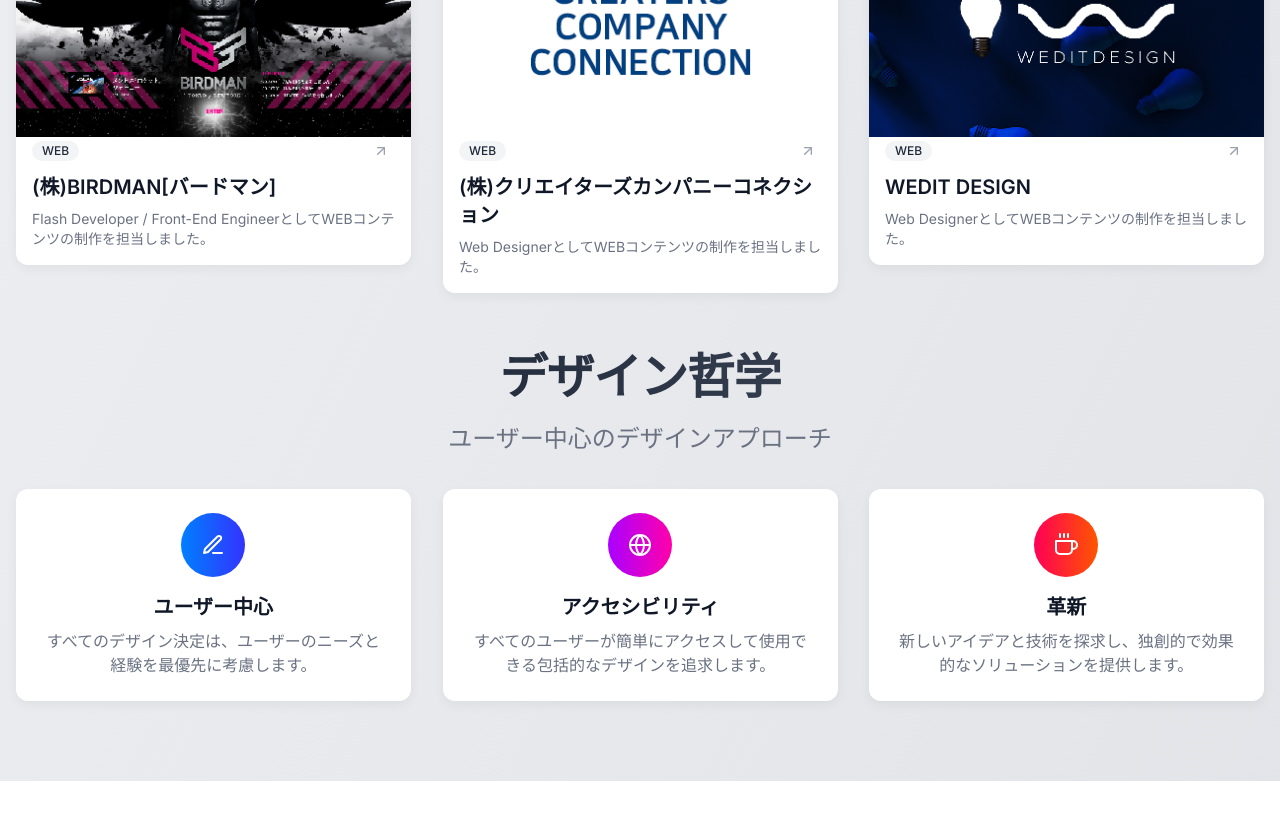
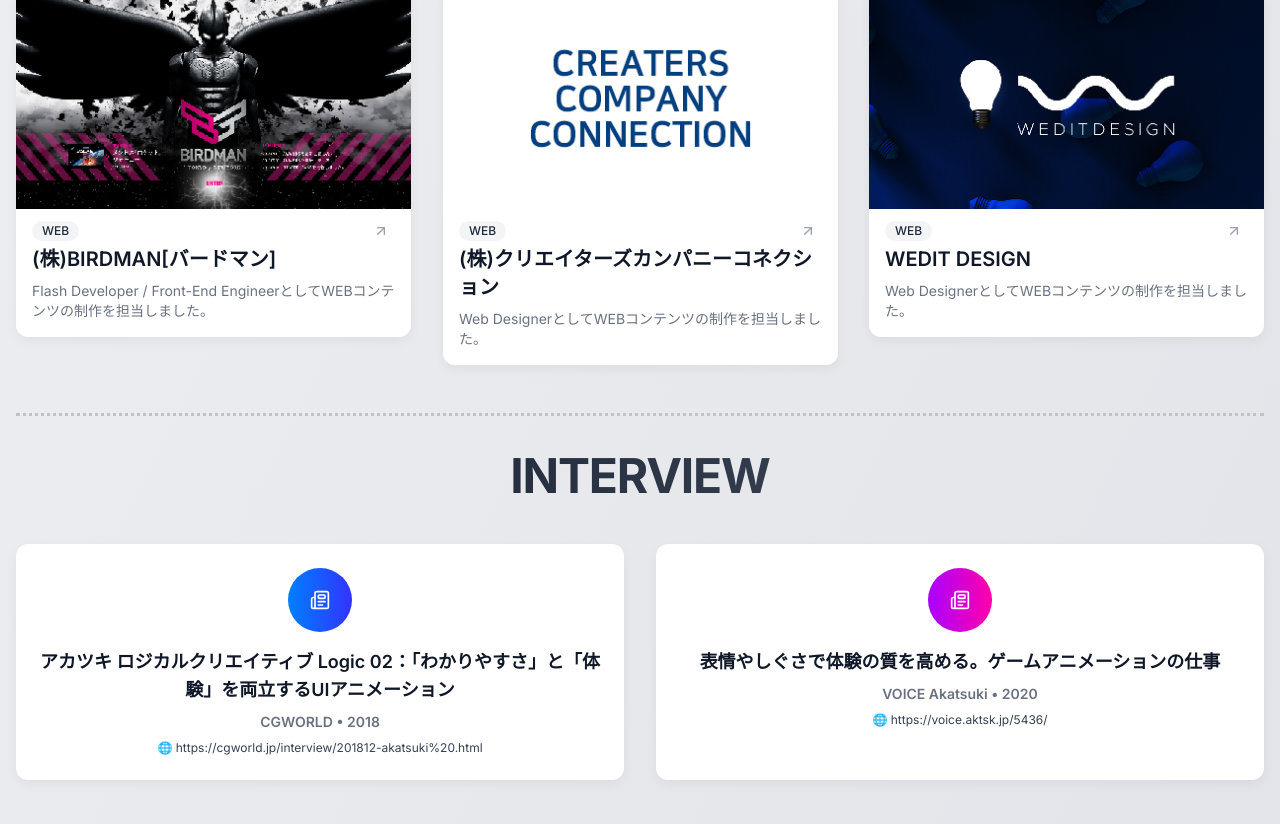
Before and after one commit to theflasia/portfolio-2025, a Next.js app: page /portfolio in a window 1280 px wide. Shown: the part 1760-2584 px from the top of the page. Before the commit the page ends 2541 px from the top, so only its background shows below. Built offline with nearby package versions, Linux system fonts and the light colour scheme.

Commit message:
Update Pages

```diff
--- a/app/portfolio/page.jsx
+++ b/app/portfolio/page.jsx
@@ -15,6 +15,7 @@
 import { PageTransition, Stagger, StaggerItem, ScrollRevealMotion } from "@/components/animations"
 import OptimizedImage from "@/components/optimized-image"
 import { useBreakpoint } from "@/hooks/use-media-query"
+import { Briefcase, GraduationCap, Award, Heart, Code, Palette, Smartphone, Monitor, Figma, Newspaper } from "lucide-react"
 
 // 포트폴리오 데이터 (실제로는 API에서 가져올 수 있습니다)
 const portfolioItems = [
@@ -104,6 +105,26 @@
   },
 ]
 
+// 인터뷰
+const interviews = [
+  {
+    title: "アカツキ ロジカルクリエイティブ Logic 02：「わかりやすさ」と「体験」を両立するUIアニメーション",
+    organization: "CGWORLD",
+    year: "2018",
+    description: "UIアニメーションに関するインタビュー記事です。",
+    url: "https://cgworld.jp/interview/201812-akatsuki%20.html",
+    icon: <Newspaper className="h-5 w-5" />,
+  },
+  {
+    title: "表情やしぐさで体験の質を高める。ゲームアニメーションの仕事",
+    organization: "VOICE Akatsuki",
+    year: "2020",
+    description: "UIアニメーションに関するインタビュー記事です。",
+    url: "https://voice.aktsk.jp/5436/",
+    icon: <Newspaper className="h-5 w-5" />,
+  },
+]
+
 export default function PortfolioPage() {
   const router = useRouter()
   const [selectedCategory, setSelectedCategory] = useState("全て")
@@ -184,7 +205,7 @@
           <div id="portfolio-section">
             <ScrollRevealMotion>
               <div className="mb-8 text-center">
-                {/* <h2
+                <h2
                   className={`title-responsive font-bold tracking-tight ${
                     isDark
                       ? "bg-gradient-to-r from-gray-100 to-gray-400 bg-clip-text text-transparent"
@@ -192,7 +213,7 @@
                   }`}
                 >
                   {t("portfolio.worksCollection")}
-                </h2> */}
+                </h2>
                 <p className={`mt-4 text-responsive ${isDark ? "text-gray-400" : "text-gray-500"}`}>
                   {t("portfolio.description")}
                 </p>
@@ -265,8 +286,8 @@
                           </Button>
                         </div>
                       </div>
-                      <div className="p-4 pt-0">
-                        <div className="mb-2 flex items-center justify-between">
+                      <div className="p-4 pt-2">
+                        <div className="mb-0 flex items-center justify-between">
                           <span
                             className={`inline-block rounded-full px-2.5 py-0.5 text-xs font-medium ${
                               isDark ? "bg-gray-700 text-gray-200" : "bg-gray-100 text-gray-800"
@@ -315,8 +336,10 @@
             </ParallaxHero>
           </div> */}
 
-          {/* 디자인 철학 섹션 */}
-          <div className="my-12">
+          <hr className="mt-12" style={{ borderTop: `3px dotted #c1c2c3` }}></hr>
+
+          {/* 인터뷰 섹션 */}
+          <div className="mt-6 my-4">
             <ScrollRevealMotion>
               <div className="mb-8 text-center">
                 <h2
@@ -326,123 +349,36 @@
                       : "bg-gradient-to-r from-gray-900 to-gray-600 bg-clip-text text-transparent"
                   }`}
                 >
-                  {t("portfolio.designPhilosophy")}
+                  {t("portfolio.interviewTitle")}
                 </h2>
-                <p className={`mt-2 text-responsive ${isDark ? "text-gray-400" : "text-gray-500"}`}>
-                  {t("portfolio.designApproach")}
-                </p>
               </div>
             </ScrollRevealMotion>
 
-            <Stagger>
-              <div className="grid grid-cols-1 gap-8 md:grid-cols-3">
+            <ScrollRevealMotion>
+              <div className="grid grid-cols-1 gap-8 md:grid-cols-2">
+                {interviews.map((interview, index) => (
                 <StaggerItem>
-                  <InteractiveCard
+                  <InteractiveCard key={index}
                     className={`h-full p-6 ${isDark ? "bg-card" : "bg-white"} hover-lift`}
                     enhanced={true}
                   >
                     <div className="flex flex-col items-center text-center">
                       <div
                         className={`mb-4 flex h-16 w-16 items-center justify-center rounded-full text-white ${
-                          isDark ? "bg-gradient-primary" : "bg-gradient-primary"
+                          index % 2 == 0 ? "bg-gradient-primary" : "bg-gradient-secondary"
                         }`}
                       >
-                        <svg
-                          xmlns="http://www.w3.org/2000/svg"
-                          width="24"
-                          height="24"
-                          viewBox="0 0 24 24"
-                          fill="none"
-                          stroke="currentColor"
-                          strokeWidth="2"
-                          strokeLinecap="round"
-                          strokeLinejoin="round"
-                        >
-                          <path d="M12 20h9"></path>
-                          <path d="M16.5 3.5a2.121 2.121 0 0 1 3 3L7 19l-4 1 1-4L16.5 3.5z"></path>
-                        </svg>
+                        <Newspaper className="h-5 w-5" />
                       </div>
-                      <h3 className={`mb-2 text-xl font-semibold ${isDark ? "text-white" : "text-gray-900"}`}>
-                        {t("portfolio.userCentric")}
-                      </h3>
-                      <p className={isDark ? "text-gray-400" : "text-gray-500"}>{t("portfolio.userCentricDesc")}</p>
+                      <h3 className={`mb-2 text-lg font-semibold ${isDark ? "text-white" : "text-gray-900"}`}><a href={interview.url} target="_blank">{interview.title}</a></h3>
+                      <p className={`text-sm font-semibold ${isDark ? "text-gray-400" : "text-gray-500"}`}>{interview.organization} • {interview.year}</p>
+                      <p className="mt-2 text-xs text-gray-700 dark:text-gray-300">🌐 <a href={interview.url} target="_blank">{interview.url}</a></p>
                     </div>
                   </InteractiveCard>
                 </StaggerItem>
-
-                <StaggerItem>
-                  <InteractiveCard
-                    className={`h-full p-6 ${isDark ? "bg-card" : "bg-white"} hover-lift`}
-                    enhanced={true}
-                  >
-                    <div className="flex flex-col items-center text-center">
-                      <div
-                        className={`mb-4 flex h-16 w-16 items-center justify-center rounded-full text-white ${
-                          isDark ? "bg-gradient-secondary" : "bg-gradient-secondary"
-                        }`}
-                      >
-                        <svg
-                          xmlns="http://www.w3.org/2000/svg"
-                          width="24"
-                          height="24"
-                          viewBox="0 0 24 24"
-                          fill="none"
-                          stroke="currentColor"
-                          strokeWidth="2"
-                          strokeLinecap="round"
-                          strokeLinejoin="round"
-                        >
-                          <circle cx="12" cy="12" r="10"></circle>
-                          <line x1="2" y1="12" x2="22" y2="12"></line>
-                          <path d="M12 2a15.3 15.3 0 0 1 4 10 15.3 15.3 0 0 1-4 10 15.3 15.3 0 0 1-4-10 15.3 15.3 0 0 1 4-10z"></path>
-                        </svg>
-                      </div>
-                      <h3 className={`mb-2 text-xl font-semibold ${isDark ? "text-white" : "text-gray-900"}`}>
-                        {t("portfolio.accessibility")}
-                      </h3>
-                      <p className={isDark ? "text-gray-400" : "text-gray-500"}>{t("portfolio.accessibilityDesc")}</p>
-                    </div>
-                  </InteractiveCard>
-                </StaggerItem>
-
-                <StaggerItem>
-                  <InteractiveCard
-                    className={`h-full p-6 ${isDark ? "bg-card" : "bg-white"} hover-lift`}
-                    enhanced={true}
-                  >
-                    <div className="flex flex-col items-center text-center">
-                      <div
-                        className={`mb-4 flex h-16 w-16 items-center justify-center rounded-full text-white ${
-                          isDark ? "bg-gradient-accent" : "bg-gradient-accent"
-                        }`}
-                      >
-                        <svg
-                          xmlns="http://www.w3.org/2000/svg"
-                          width="24"
-                          height="24"
-                          viewBox="0 0 24 24"
-                          fill="none"
-                          stroke="currentColor"
-                          strokeWidth="2"
-                          strokeLinecap="round"
-                          strokeLinejoin="round"
-                        >
-                          <path d="M18 8h1a4 4 0 0 1 0 8h-1"></path>
-                          <path d="M2 8h16v9a4 4 0 0 1-4 4H6a4 4 0 0 1-4-4V8z"></path>
-                          <line x1="6" y1="1" x2="6" y2="4"></line>
-                          <line x1="10" y1="1" x2="10" y2="4"></line>
-                          <line x1="14" y1="1" x2="14" y2="4"></line>
-                        </svg>
-                      </div>
-                      <h3 className={`mb-2 text-xl font-semibold ${isDark ? "text-white" : "text-gray-900"}`}>
-                        {t("portfolio.innovation")}
-                      </h3>
-                      <p className={isDark ? "text-gray-400" : "text-gray-500"}>{t("portfolio.innovationDesc")}</p>
-                    </div>
-                  </InteractiveCard>
-                </StaggerItem>
+                ))}
               </div>
-            </Stagger>
+            </ScrollRevealMotion>
           </div>
         </main>
       </div>
--- a/i18n.js
+++ b/i18n.js
@@ -26,8 +26,7 @@
         interview: "인터뷰",
       },
       viewProject: "작품 보기",
-      designPhilosophy: "디자인 철학",
-      designApproach: "사용자 중심의 디자인 접근 방식",
+      interviewTitle: "인터뷰",
       userCentric: "사용자 중심",
       userCentricDesc: "모든 디자인 결정은 사용자의 니즈와 경험을 최우선으로 고려합니다.",
       accessibility: "접근성",
@@ -126,8 +125,7 @@
         interview: "Interview",
       },
       viewProject: "View Project",
-      designPhilosophy: "Design Philosophy",
-      designApproach: "User-centered design approach",
+      interviewTitle: "Interview",
       userCentric: "User-Centric",
       userCentricDesc: "All design decisions prioritize user needs and experiences.",
       accessibility: "Accessibility",
@@ -214,10 +212,10 @@
     },
     // ポートフォリオページ
     portfolio: {
-      title: "WORKS",
+      title: "PORTFOLIO",
       subtitle: "UIアニメーションデザイナーとしての作品",
       viewWorks: "作品と業務内容を見る",
-      worksCollection: "クリエイティブ",
+      worksCollection: "WORKS",
       description: "様々なプロジェクトで制作を担当した作品と業務内容について紹介します。",
       categories: {
         all: "全て",
@@ -226,8 +224,7 @@
         interview: "INTERVIEW",
       },
       viewProject: "詳細内容を見る",
-      designPhilosophy: "デザイン哲学",
-      designApproach: "ユーザー中心のデザインアプローチ",
+      interviewTitle: "INTERVIEW",
       userCentric: "ユーザー中心",
       userCentricDesc: "すべてのデザイン決定は、ユーザーのニーズと経験を最優先に考慮します。",
       accessibility: "アクセシビリティ",
@@ -257,8 +254,8 @@
     },
     // 紹介ページ
     about: {
-      title: "紹介",
-      subtitle: "UIデザイナーのキャリアとスキルについて知る",
+      title: "ABOUT ME",
+      subtitle: "簡単な自己紹介と経歴やスキルについて",
       name: "申政淳",
       job: "UIアニメーションデザイナー",
       intro: "紹介",
```
Also changed, not shown: app/about/page.jsx (+28 -26 lines), app/portfolio/[id]/page.jsx (+29 -33 lines), 2 other files (tests, documents, lock files or other folders).
